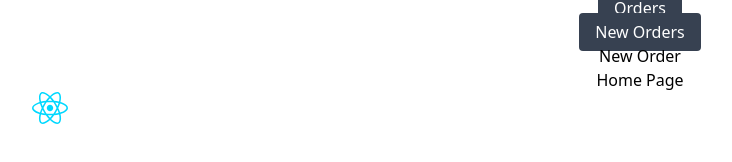
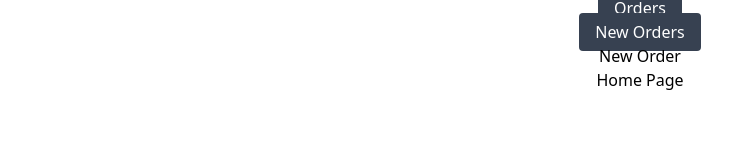
Before and after one commit to Charutha-Herath/pos-react-array-db, a React (Vite) app: page / in a window 1280 px wide. Shown: the part 194-356 px from the top of the page, without its empty margins (0-732 px from the left). Built offline with nearby package versions, Linux system fonts and the light colour scheme.

Commit message:
update app and home

```diff
--- a/src/pages/Home..tsx
+++ b/src/pages/Home..tsx
@@ -1,4 +1,4 @@
-import pic from "../assets/react.svg"
+
 export function Home(){
     return(
         <>
@@ -7,7 +7,7 @@ export function Home(){
 
                     <div className="relative overflow-hidden">
                         <h1>Home Page</h1>
-                        <img src={pic} className="block w-full"/>
+
                     </div>
 
                 </div>
```
Also changed, not shown: src/App.tsx (+7 -1 lines).
